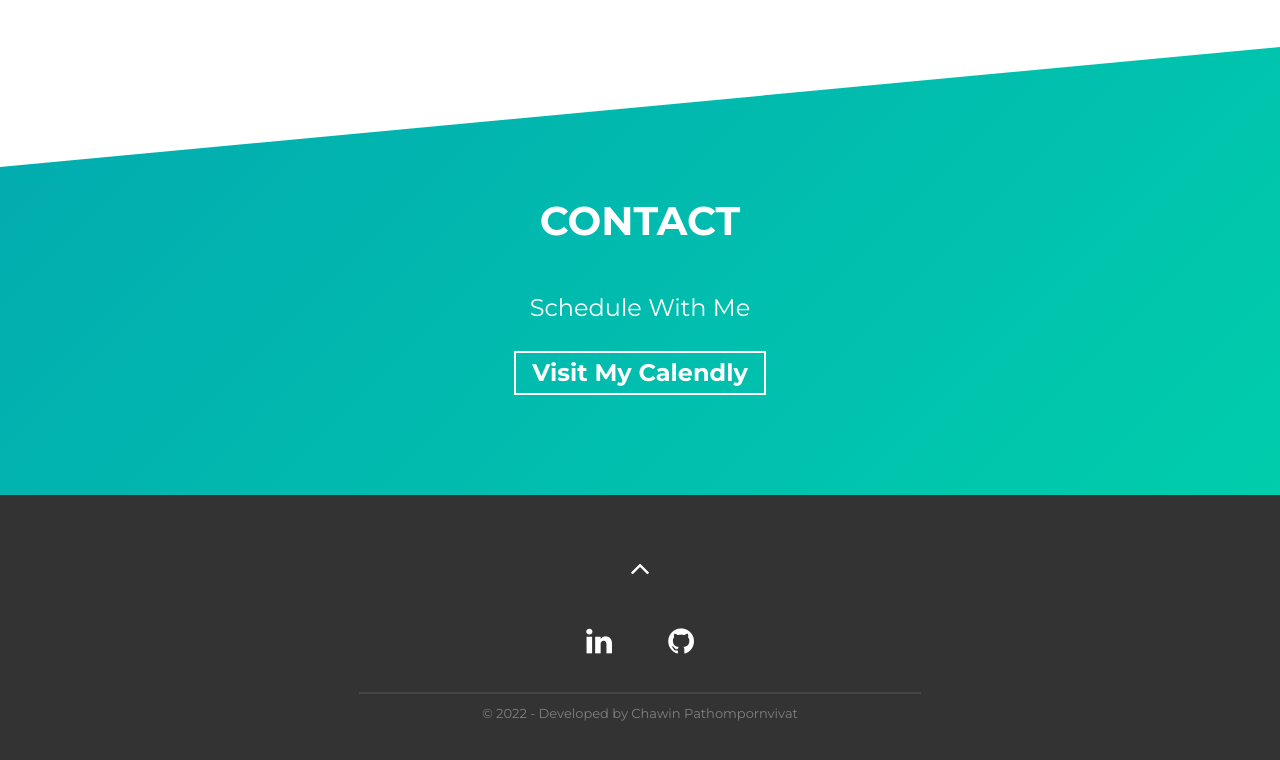
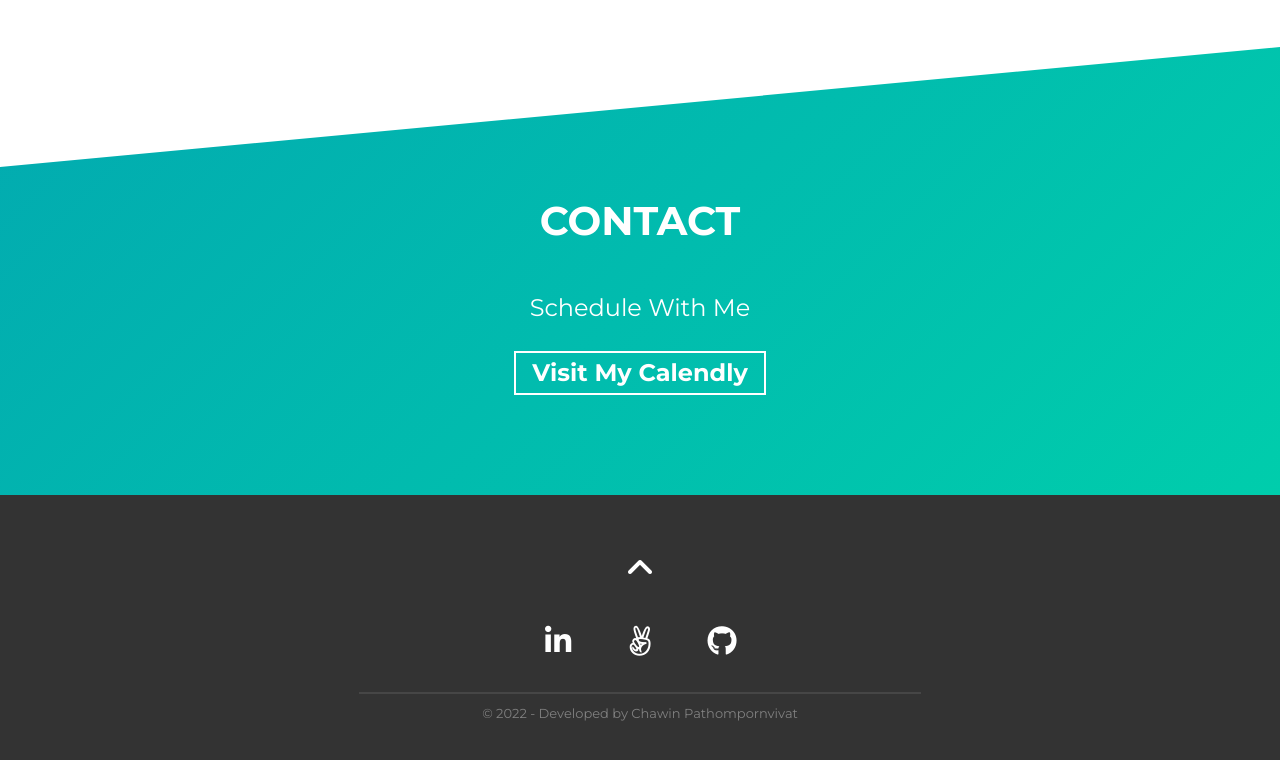
Before and after one commit to pchawin40/PersonalPortfolio, a website built with Parcel: page src/index.html in a window 1280 px wide. Shown: the part 2650-3410 px from the top of the page. Built offline with nearby package versions, Linux system fonts and the light colour scheme.

Commit message:
Updating portfolio site - added angellist | 11:37 AM 12.22.22 - CP

```diff
--- a/src/index.html
+++ b/src/index.html
@@ -19,6 +19,9 @@
     <script defer src="https://unpkg.com/scrollreveal@4.0.0/dist/scrollreveal.min.js"></script>
 
     <script async defer src="https://buttons.github.io/buttons.js"></script>
+
+    <!-- Import Font Awesome -->
+    <script src="https://kit.fontawesome.com/3d9c105ac5.js" crossorigin="anonymous"></script>
   </head>
 
   <body>
@@ -224,6 +227,9 @@
           <a rel="noreferrer" href="https://www.linkedin.com/in/chawin-pathompornvivat/" target="_blank">
             <i class="fa fa-linkedin fa-inverse"></i>
           </a>
+          <a rel="noreferrer" href="https://angel.co/u/chawin-pathompornvivat" target="_blank">
+            <i class="fa-brands fa-angellist"></i>
+          </a>
           <a rel="noreferrer" href="https://github.com/pchawin40" target="_blank">
             <i class="fa fa-github fa-inverse"></i>
           </a>
```
